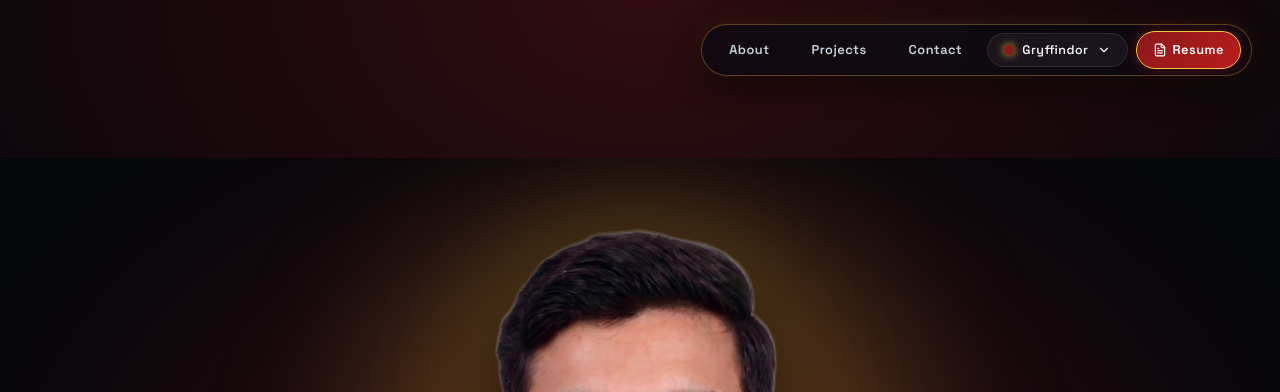
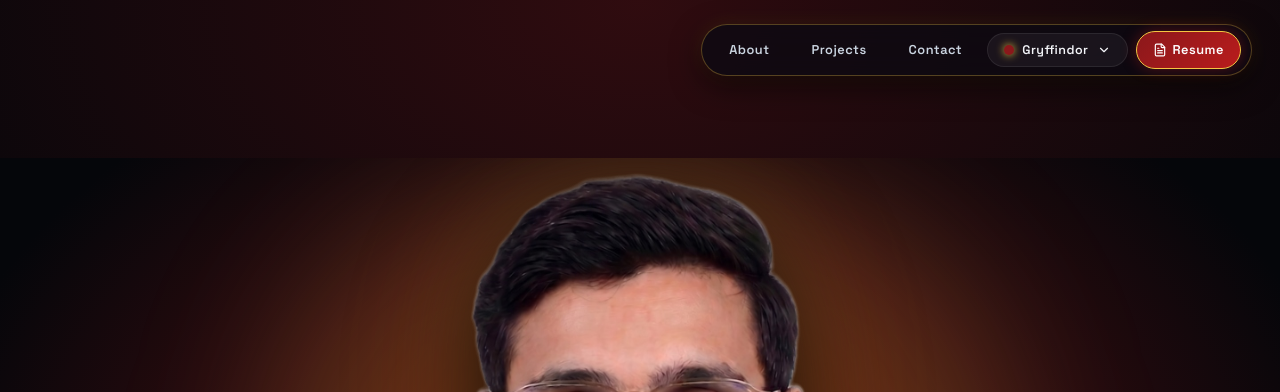
Before and after one commit to Krishna-Makwana11/My-portfolio, a website built with Vite: page index.html in a window 1280 px wide. Shown: the top 392 px of the page. Built offline with nearby package versions, Linux system fonts and the light colour scheme; some packages are replaced by stand-ins of ours; animation ran at ten frames a second.

Commit message:
style: enhance hero portrait scale, headroom, and ambient background glow to match reference

```diff
--- a/src/styles/hero.css
+++ b/src/styles/hero.css
@@ -38,7 +38,7 @@
   position: absolute;
   inset: 0;
   background:
-    radial-gradient(ellipse 1100px 750px at 50% 45%, var(--house-bg-shine-1, rgba(139, 24, 27, 0.32)) 0%, rgba(5, 6, 10, 0.82) 65%, #05060a 100%);
+    radial-gradient(ellipse 1100px 750px at 50% 42%, rgba(217, 119, 6, 0.28) 0%, var(--house-bg-shine-1, rgba(139, 24, 27, 0.22)) 35%, rgba(5, 6, 10, 0.85) 65%, #05060a 100%);
   opacity: 1;
   transition: background 0.6s var(--ease-magic), opacity 0.7s var(--ease-magic);
   z-index: 1;
@@ -65,7 +65,7 @@
 .hero-portrait-frame {
   position: relative;
   width: 100%;
-  max-width: 980px;
+  max-width: 1100px;
   height: 100vh;
   display: flex;
   align-items: flex-end;
@@ -77,11 +77,11 @@
 /* High-Impact Centered Close-up Portrait (100% Opaque, Crisp & Smooth) */
 .hero-portrait-img {
   position: relative;
-  bottom: 0;
+  bottom: -8vh;
   width: auto;
-  height: 98vh;
-  max-height: 100vh;
-  max-width: min(96vw, 940px);
+  height: 114vh;
+  max-height: 1200px;
+  max-width: min(96vw, 1050px);
   object-fit: contain;
   object-position: center bottom;
   opacity: 1 !important;
@@ -141,15 +141,15 @@
 /* Smooth Soft Ambient Aura Behind Head & Shoulders */
 .cutout-ambient-glow {
   position: absolute;
-  top: 40%;
+  top: 42%;
   left: 50%;
   transform: translate(-50%, -50%);
-  width: min(780px, 90vw);
-  height: 560px;
+  width: min(880px, 92vw);
+  height: 620px;
   border-radius: 50%;
   background:
-    radial-gradient(circle at 50% 50%, var(--house-primary-glow, rgba(139, 24, 27, 0.35)) 0%, var(--house-secondary-glow, rgba(245, 197, 66, 0.15)) 45%, transparent 70%);
-  filter: blur(65px);
+    radial-gradient(circle at 50% 50%, rgba(217, 119, 6, 0.42) 0%, var(--house-primary-glow, rgba(139, 24, 27, 0.35)) 35%, var(--house-secondary-glow, rgba(245, 197, 66, 0.18)) 55%, transparent 75%);
+  filter: blur(75px);
   pointer-events: none;
   z-index: 1;
   transition: background 0.6s var(--ease-magic);
```
